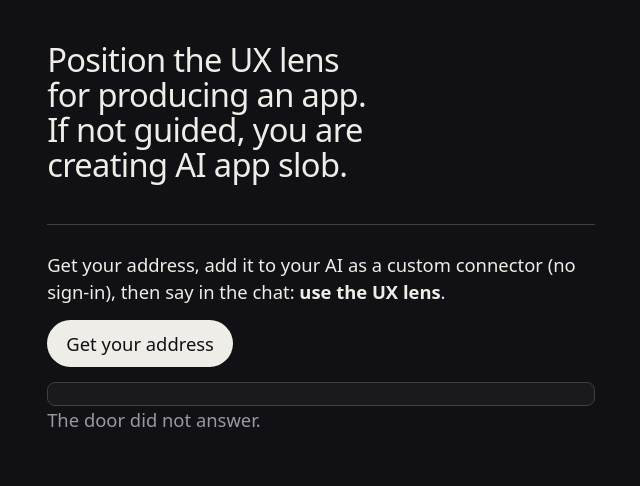
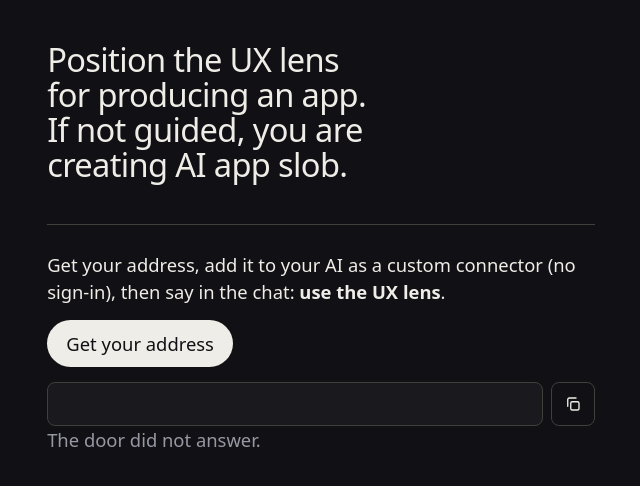
Before and after one commit to theden1974/proofbridge_website, a plain HTML site: page mcp/index.html in a window 1280 px wide. Both pictures are taken after a click on the button "Get your address". Shown: the whole page, without its empty margins (319-959 px from the left). Drawn offline with Linux system fonts and the light colour scheme; no server answers.

Commit message:
/mcp: copy icon beside the address
Co-Authored-By: Claude Fable 5.2 <noreply@anthropic.com>
Claude-Session: https://claude.ai/code/session_01C3GtEnCkvYVWT25RxLsKaq

```diff
--- a/mcp/index.html
+++ b/mcp/index.html
@@ -22,6 +22,9 @@
   button { font: inherit; font-weight: 500; background: var(--ink); color: var(--paper); border: 0; border-radius: 2rem; padding: .6rem 1.2rem; cursor: pointer; } button:disabled { opacity: .5; }
   .addr { font-family: var(--mono); font-size: .85rem; word-break: break-all; color: var(--ink); background: #1a191e; border: 1px solid var(--line); border-radius: .5rem; padding: .7rem .9rem; }
   .status { font-family: var(--mono); font-size: .75rem; color: var(--grey); }
+  .addrrow { display: flex; gap: .5rem; align-items: stretch; } .addrrow .addr { flex: 1; min-width: 0; }
+  .copy { flex: none; width: 44px; min-height: 44px; padding: 0; display: grid; place-items: center; background: none; color: var(--ink); border: 1px solid var(--line); border-radius: .5rem; }
+  .copy.done { color: var(--paper); background: var(--ink); }
 </style>
 <link rel="alternate" type="text/markdown" href="/mcp/index.md" title="What this door does, for agents">
 <script type="application/ld+json">{"@context": "https://schema.org", "@type": "WebAPI", "name": "proofbridge UX lens (MCP)", "provider": {"@type": "Person", "name": "Dennis Jansen", "email": "ask@proofbridge.nl", "url": "https://proofbridge.nl/"}, "description": "A text, the UX lens, that an AI loads and reads the user's material with in the user's own chat.", "documentation": "https://proofbridge.nl/mcp/index.md", "termsOfService": "https://proofbridge.nl/mcp/index.md", "proofbridge:what_leaves_the_chat": "Nothing. The door has no tool that receives material, quotes or readings.", "proofbridge:what_is_recorded": "That an address was made and when the lens text was loaded; the caller's network address only as a salted hash, to bound addresses per day.", "proofbridge:verify": "The door states the sha256 of the lens text it serves (GET /mcp/status); the same text is public in the repository.", "proofbridge:source": "https://github.com/theden1974/proofbridge_website/tree/main/worker/src", "proofbridge:status": "https://proofbridge-send.dennis-f79.workers.dev/mcp/status"}</script>
@@ -35,7 +38,7 @@
 <section>
   <p>Get your address, add it to your AI as a custom connector (no sign-in), then say in the chat: <strong>use the UX lens</strong>.</p>
   <p><button id="get" type="button">Get your address</button></p>
-  <div id="out" hidden><div class="addr" id="addr"></div><p class="grey" id="note"></p></div>
+  <div id="out" hidden><div class="addrrow"><div class="addr" id="addr"></div><button type="button" class="copy" id="copy" aria-label="Copy the address" title="Copy" hidden><svg viewBox="0 0 24 24" width="18" height="18" fill="none" stroke="currentColor" stroke-width="1.8" stroke-linecap="round" stroke-linejoin="round" aria-hidden="true"><rect x="9" y="9" width="11" height="11" rx="2"/><path d="M5 15V6a2 2 0 0 1 2-2h9"/></svg></button></div><p class="grey" id="note"></p></div>
 </section>
 
 </div>
@@ -43,9 +46,12 @@
 (() => {
   const R = 'https://proofbridge-send.dennis-f79.workers.dev/mcp';
   const b = document.getElementById('get'), out = document.getElementById('out'), addr = document.getElementById('addr'), note = document.getElementById('note');
+  const cp = document.getElementById('copy');
+  cp.onclick = async () => { const v = addr.textContent; let ok = false; try { await navigator.clipboard.writeText(v); ok = true; } catch { try { const r = document.createRange(); r.selectNodeContents(addr); const s = getSelection(); s.removeAllRanges(); s.addRange(r); ok = document.execCommand('copy'); } catch {} }
+    if (ok) { cp.classList.add('done'); cp.setAttribute('aria-label', 'Copied'); setTimeout(() => { cp.classList.remove('done'); cp.setAttribute('aria-label', 'Copy the address'); }, 1200); } };
   b.onclick = async () => { b.disabled = true;
     try { const r = await fetch(R + '/address', { method: 'POST', headers: { 'content-type': 'application/json' }, body: JSON.stringify({ client: 'page' }) }); const j = await r.json();
-      if (j.ok) { addr.textContent = j.address; note.textContent = (j.reused ? 'The latest address made for you today. ' : 'Yours. Keep it.') + (j.free_readings < 1000 ? ' ' + j.free_readings + ' readings free, then ' + j.price_sats + ' sats each over Lightning, asked in the chat.' : ' Free for now.'); out.hidden = false; }
+      if (j.ok) { addr.textContent = j.address; cp.hidden = false; note.textContent = (j.reused ? 'The latest address made for you today. ' : 'Yours. Keep it.') + (j.free_readings < 1000 ? ' ' + j.free_readings + ' readings free, then ' + j.price_sats + ' sats each over Lightning, asked in the chat.' : ' Free for now.'); out.hidden = false; }
       else { note.textContent = j.detail || j.error; out.hidden = false; }
     } catch { note.textContent = 'The door did not answer.'; out.hidden = false; }
     b.disabled = false; };
```
